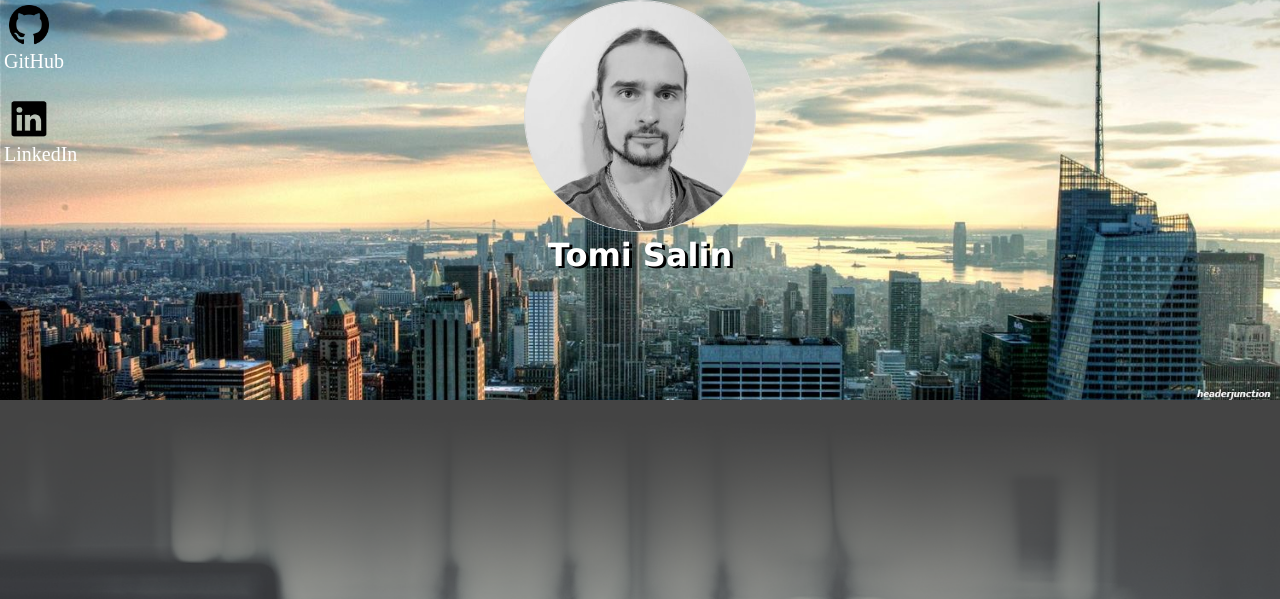
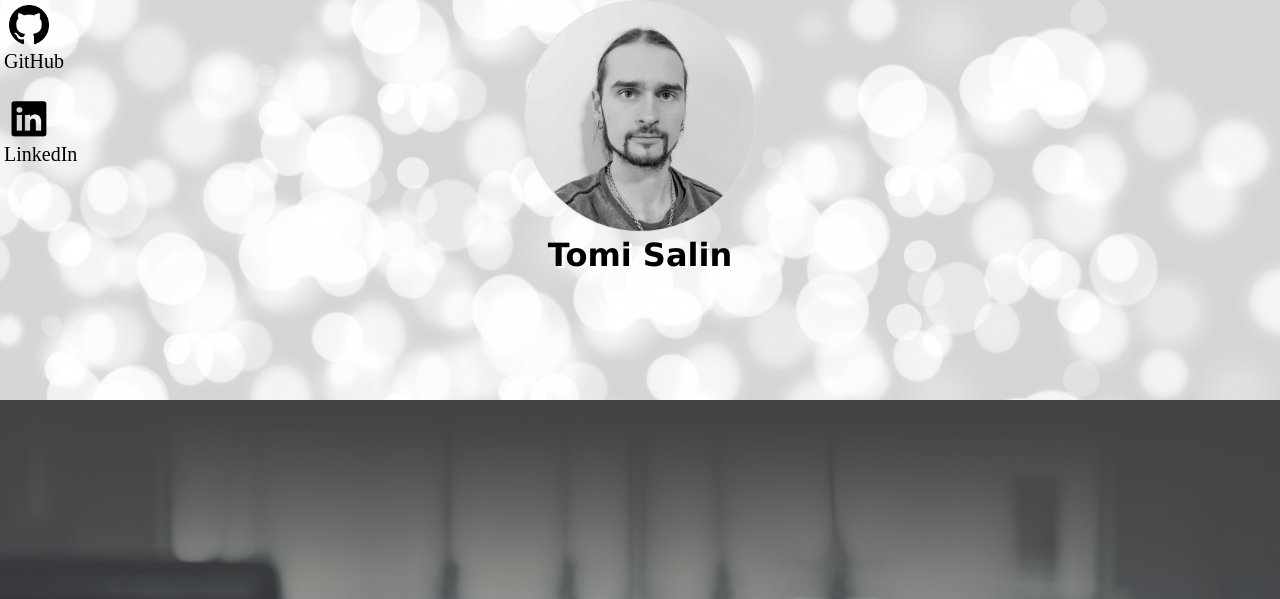
Before and after one commit to Varsku/CVWebsite, a PHP site: page /index.html in a window 1280 px wide. Shown: the top 599 px of the page. Run offline with PHP 8.4, Linux system fonts and the light colour scheme.

Commit message:
Change header

```diff
--- a/styles/styles.css
+++ b/styles/styles.css
@@ -9,7 +9,7 @@ a:visited{
 
 .header {
     background-color: black;
-    background:url("./images/NY1.jpg") 50% / cover;
+    background:url("./images/bokeh-banner.jpg") 50% / cover;
     height:50%;
 }
 .header .container {
@@ -21,12 +21,12 @@ a:visited{
 .header h1 {
     margin:0;
     padding:0;
-    color:white;
-    text-shadow: 3px 2px black;
+    color:BLACK;
+    text-shadow: 3px 2px white;
     font-family: Verdana, Geneva, Tahoma, sans-serif;
 }
 .contact {
-    color:white;
+    color:BLACK;
     float: left;
     width:20%;
     height:inherit;
```
Also changed, not shown: styles/images/bokeh-banner.jpg (added).
